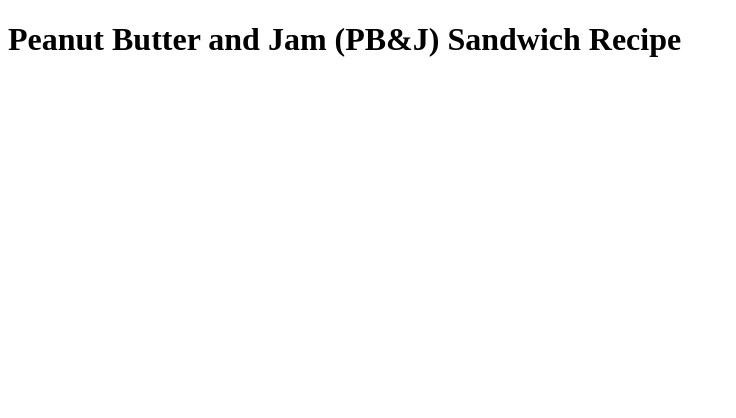
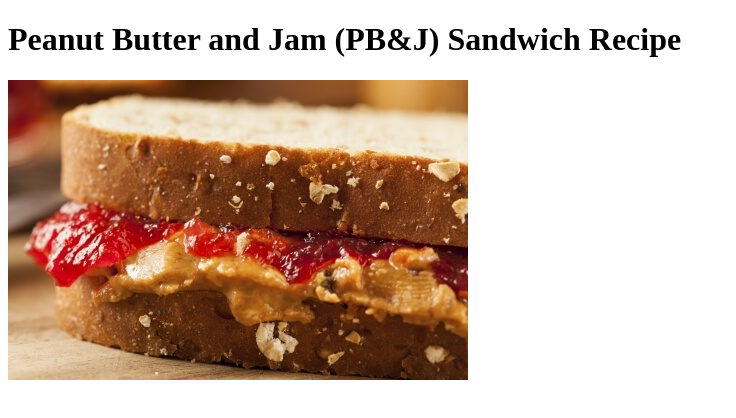
Before and after one commit to marcmccarty/odin-recipes, a plain HTML site: page recipes/pbj.html in a window 1280 px wide. Shown: the whole page, without its empty margins (0-736 px from the left). Drawn offline with Linux system fonts and the light colour scheme.

Commit message:
Add image of PB&J under its recipe name

```diff
--- a/recipes/pbj.html
+++ b/recipes/pbj.html
@@ -6,5 +6,6 @@
     </head>
     <body>
         <h1>Peanut Butter and Jam (PB&J) Sandwich Recipe</h1>
+        <img src="../images/pbj.jpg" alt="Peanut Butter and Jam (PB&J) Sandwich">
     </body>
 </html>
```
Also changed, not shown: images/pbj.jpg (added).
